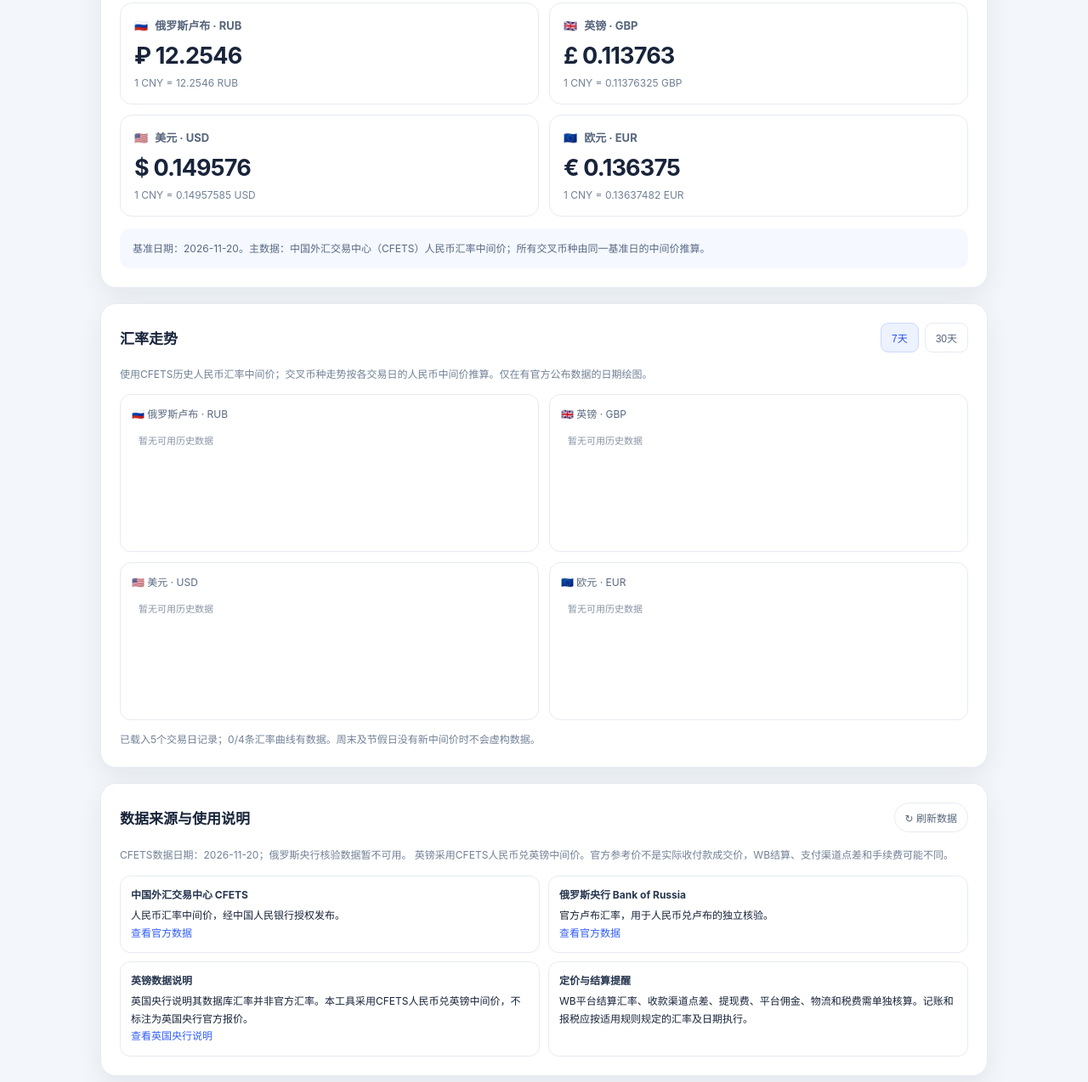
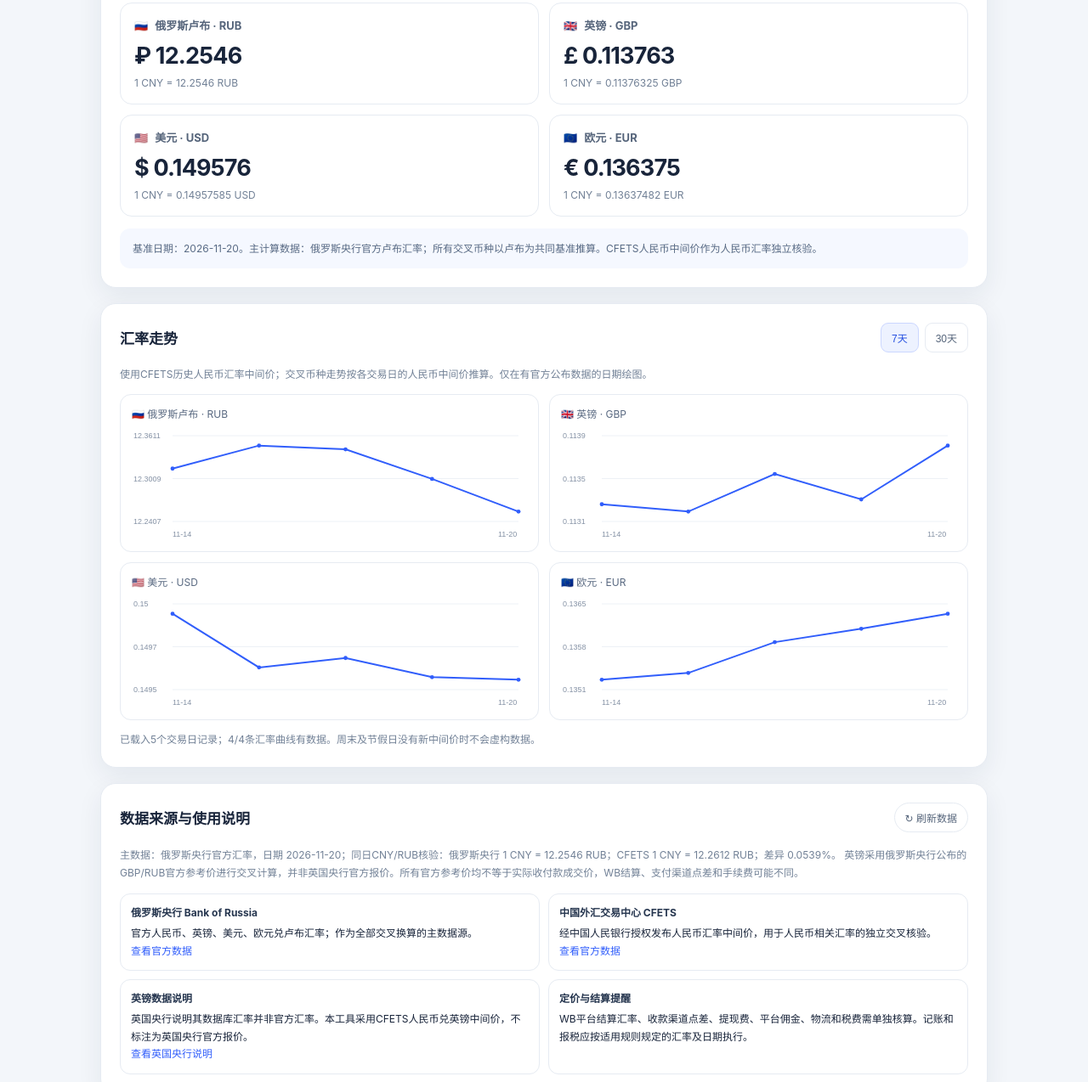
Before and after one commit to keassin30-svg/currency-calculator, a plain HTML site: page index.html in a window 1280 px wide. Shown: the part 333-1607 px from the top of the page at 85% size. Drawn offline with Linux system fonts and the light colour scheme.

Commit message:
Use Bank of Russia official rates consistently for conversion and charts

```diff
--- a/index.html
+++ b/index.html
@@ -54,8 +54,8 @@ main{max-width:1080px;margin:-20px auto 35px;padding:0 18px}.card{background:#ff
  <div class="heading"><h2>数据来源与使用说明</h2><button class="action" id="refresh">↻ 刷新数据</button></div>
  <div class="status" id="dataStatus">本计算器采用官方参考汇率，不代表银行、支付机构或跨境平台的实际买入价、卖出价或结算价。</div>
  <div class="source-list">
-  <div class="source-item"><b>中国外汇交易中心 CFETS</b>人民币汇率中间价，经中国人民银行授权发布。<br><a href="https://www.chinamoney.com.cn/english/bmkcpr/" target="_blank" rel="noopener">查看官方数据</a></div>
-  <div class="source-item"><b>俄罗斯央行 Bank of Russia</b>官方卢布汇率，用于人民币兑卢布的独立核验。<br><a href="https://www.cbr.ru/eng/currency_base/daily/" target="_blank" rel="noopener">查看官方数据</a></div>
+  <div class="source-item"><b>俄罗斯央行 Bank of Russia</b>官方人民币、英镑、美元、欧元兑卢布汇率；作为全部交叉换算的主数据源。<br><a href="https://www.cbr.ru/eng/currency_base/daily/" target="_blank" rel="noopener">查看官方数据</a></div>
+  <div class="source-item"><b>中国外汇交易中心 CFETS</b>经中国人民银行授权发布人民币汇率中间价，用于人民币相关汇率的独立交叉核验。<br><a href="https://www.chinamoney.com.cn/english/bmkcpr/" target="_blank" rel="noopener">查看官方数据</a></div>
   <div class="source-item"><b>英镑数据说明</b>英国央行说明其数据库汇率并非官方汇率。本工具采用CFETS人民币兑英镑中间价，不标注为英国央行官方报价。<br><a href="https://www.bankofengland.co.uk/statistics/faqs" target="_blank" rel="noopener">查看英国央行说明</a></div>
   <div class="source-item"><b>定价与结算提醒</b>WB平台结算汇率、收款渠道点差、提现费、平台佣金、物流和税费需单独核算。记账和报税应按适用规则规定的汇率及日期执行。</div>
  </div>
@@ -91,38 +91,35 @@ function renderResults(){
   return '<div class="result"><div class="resulthead"><span>'+CUR[code].f+'</span><b>'+CUR[code].n+' · '+code+'</b></div><strong>'+CUR[code].s+' '+fmt(value,6)+'</strong><small>1 '+base+' = '+fmt(rate,8)+' '+code+'</small></div>';
  }).join("");
  if(latest){
-  $("sourceSummary").textContent="基准日期："+latest.date+"。主数据：中国外汇交易中心（CFETS）人民币汇率中间价；所有交叉币种由同一基准日的中间价推算。";
+  $("sourceSummary").textContent="基准日期："+latest.date+"。主计算数据：俄罗斯央行官方卢布汇率；所有交叉币种以卢布为共同基准推算。CFETS人民币中间价作为人民币汇率独立核验。";
  }else{
   $("sourceSummary").textContent="官方汇率暂不可用。请稍后刷新；系统不会用未经核实的旧数据冒充最新汇率。";
  }
 }
-function cnyPerUnitFromPairs(pairs){
- const usd=Number(pairs["USD/CNY"]),eur=Number(pairs["EUR/CNY"]),gbp=Number(pairs["GBP/CNY"]),cnyRub=Number(pairs["CNY/RUB"]);
- if(!(usd>0&&eur>0&&gbp>0&&cnyRub>0))return null;
- return {CNY:1,USD:usd,EUR:eur,GBP:gbp,RUB:1/cnyRub};
-}
-function rateFromPairs(pairs,base,target){
- const cny=cnyPerUnitFromPairs(pairs);
- if(!cny||!cny[base]||!cny[target])return NaN;
- return cny[base]/cny[target];
+function rateFromHistory(row,base,target){
+ const rub=row&&row.rub_per_unit?row.rub_per_unit:{};
+ const baseValue=base==="RUB"?1:Number(rub[base]);
+ const targetValue=target==="RUB"?1:Number(rub[target]);
+ if(!(baseValue>0&&targetValue>0))return NaN;
+ return baseValue/targetValue;
 }
 function renderSourceDetails(){
  if(!latest){$("dataStatus").textContent="官方汇率文件暂不可用。请稍后刷新。";return;}
- const p=latest.pairs||{};
- const cbr=latest.cbr_reference;
- let comparison="俄罗斯央行核验数据暂不可用。";
- if(cbr&&cbr.rub_per_unit&&cbr.rub_per_unit.CNY){
-  const cfets=Number(p["CNY/RUB"]),russian=Number(cbr.rub_per_unit.CNY);
-  if(cfets>0&&russian>0){
-   if(cbr.date===latest.date){
-    const diff=(cfets/russian-1)*100;
-    comparison="同日卢布交叉核验：CFETS 1 CNY = "+fmt(cfets,6)+" RUB；俄罗斯央行 1 CNY = "+fmt(russian,6)+" RUB；两者差异 "+fmt(Math.abs(diff),4)+"%。";
-   }else{
-    comparison="卢布交叉核验：CFETS日期 "+latest.date+"，1 CNY = "+fmt(cfets,6)+" RUB；俄罗斯央行日期 "+cbr.date+"，1 CNY = "+fmt(russian,6)+" RUB。日期不同，不直接比较偏差。";
-   }
+ const cbr=latest.rub_per_unit||{};
+ const cfets=latest.cfets_reference||{};
+ const cfetsPairs=cfets.pairs||{};
+ const cfetsCnyRub=Number(cfetsPairs["CNY/RUB"]);
+ const cbrCnyRub=Number(cbr.CNY);
+ let comparison="CFETS人民币中间价交叉核验暂不可用。";
+ if(cfetsCnyRub>0&&cbrCnyRub>0){
+  if(cfets.date===latest.date){
+   const diff=(cfetsCnyRub/cbrCnyRub-1)*100;
+   comparison="同日CNY/RUB核验：俄罗斯央行 1 CNY = "+fmt(cbrCnyRub,6)+" RUB；CFETS 1 CNY = "+fmt(cfetsCnyRub,6)+" RUB；差异 "+fmt(Math.abs(diff),4)+"%。";
+  }else{
+   comparison="CNY/RUB核验：俄罗斯央行日期 "+latest.date+" 为 "+fmt(cbrCnyRub,6)+" RUB/CNY；CFETS日期 "+(cfets.date||"—")+" 为 "+fmt(cfetsCnyRub,6)+" RUB/CNY。日期不同，不直接比较偏差。";
   }
  }
- $("dataStatus").textContent="CFETS数据日期："+latest.date+"；"+comparison+" 英镑采用CFETS人民币兑英镑中间价。官方参考价不是实际收付款成交价，WB结算、支付渠道点差和手续费可能不同。";
+ $("dataStatus").textContent="主数据：俄罗斯央行官方汇率，日期 "+latest.date+"；"+comparison+" 英镑采用俄罗斯央行公布的GBP/RUB官方参考价进行交叉计算，并非英国央行官方报价。所有官方参考价均不等于实际收付款成交价，WB结算、支付渠道点差和手续费可能不同。";
 }
 function drawChart(canvas,arr){
  const ctx=canvas.getContext("2d");
@@ -159,7 +156,7 @@ function renderCharts(){
  let available=0;
  targets.forEach(code=>{
   const points=rows.map(row=>{
-   const value=rateFromPairs(row.pairs||{},base,code);
+   const value=rateFromHistory(row,base,code);
    return Number.isFinite(value)&&value>0?{date:row.date,value:value}:null;
   }).filter(Boolean);
   if(points.length)available++;
```
